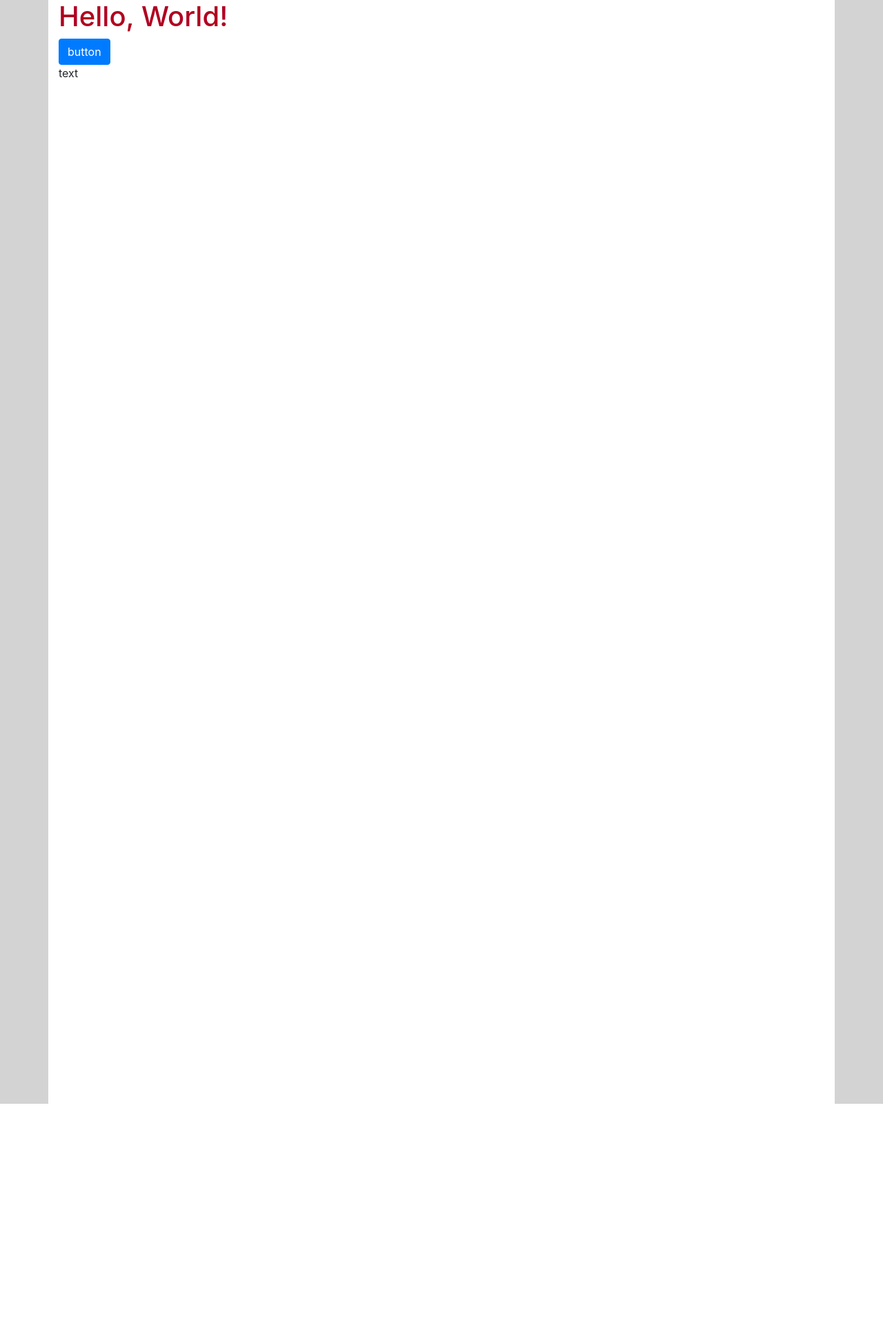
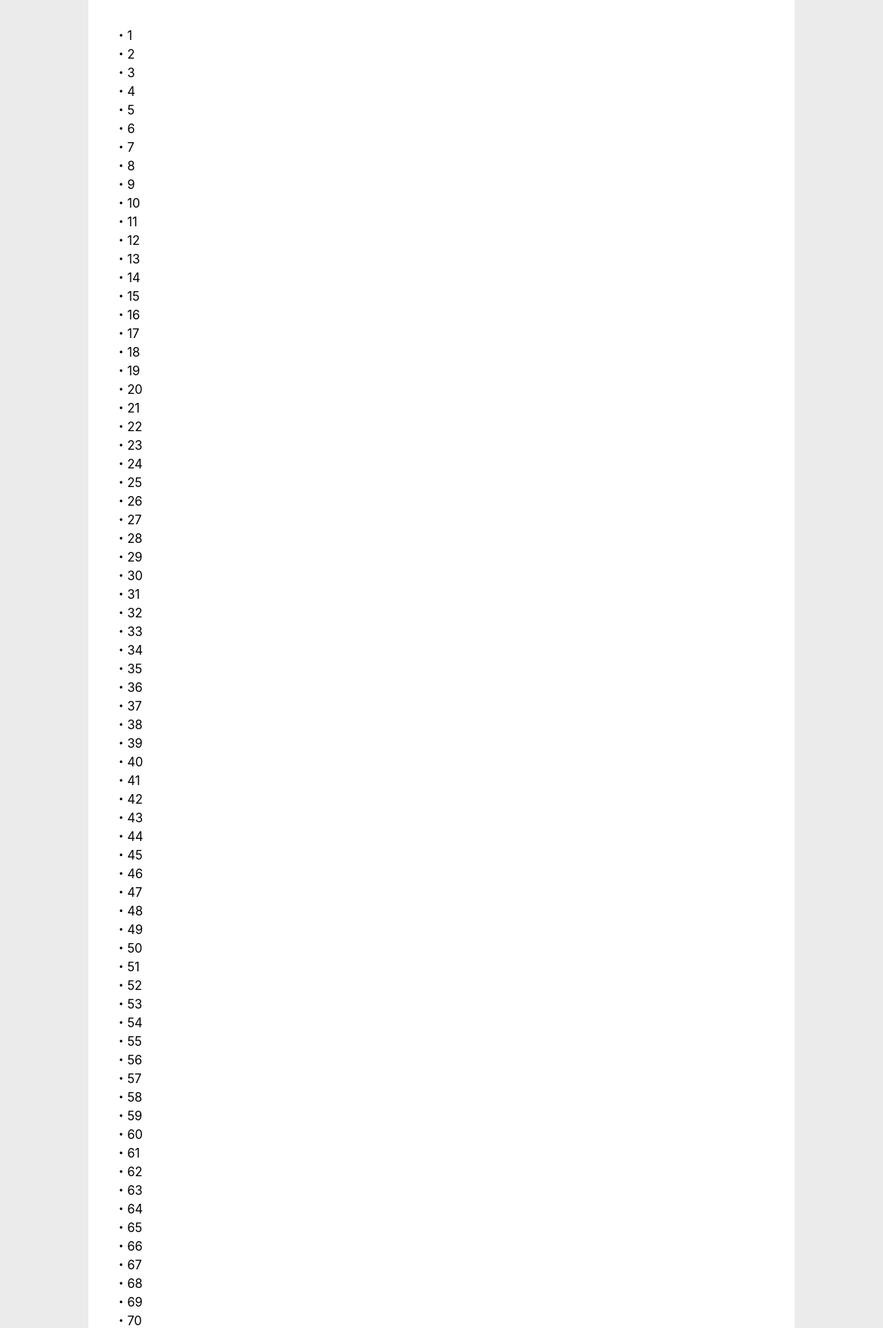
Before and after one commit to mutoxu-N/iDSMemo, a Flask app: page / in a window 1280 px wide. Shown: the top 1925 px of the page at 69% size. Before the commit the page ends 1600 px from the top, so only its background shows below. Run offline with Flask 2, Linux system fonts and the light colour scheme; some libraries are stand-ins or nearby versions.

Commit message:
JavaScriptで試作

```diff
--- a/app.py
+++ b/app.py
@@ -13,4 +13,4 @@ def hello():
 if __name__ == "__main__":
     print('on hello')
     # flask 実行
-    app.run(host="127.0.0.1", port=5000)
+    app.run(host="127.0.0.1", port=8080)
--- a/index.js
+++ b/index.js
@@ -19,10 +19,10 @@ app.on('ready', function() {
   });
 
   const rp = require('request-promise');
-  const addr = 'http://localhost:5000'; // アドレス
+  const addr = 'http://localhost:8080'; // アドレス
 
   const openWindow = function() {
-    mainWindow = new BrowserWindow({width: 1280, height: 600 });
+    mainWindow = new BrowserWindow({width: 1280, height: 720 });
     mainWindow.loadURL(addr);
 
     // 開発ツール
--- a/static/css/style.css
+++ b/static/css/style.css
@@ -1,13 +1,29 @@
 body{
-    background-color: lightgray;
+    text-align: center;
+    background-color: rgb(235, 235, 235);
 }
 
 h1 {
     color: #B00020;
 }
 
-div.container {
-    width: 90%;
-    height: 100em;
+div#container {
+    width: 80%;
+    height: auto;
+    display: inline-block;
+    text-align: left;
+    padding: 3%;
+    margin: 0;
+    font-size: 18px;
+    line-height: 1.5em;
     background-color: white;
+    overflow: hidden;
 }
+
+div.memo {
+    color: black;
+}
+
+div.active{
+    background-color: yellow;
+}
--- a/static/js/script.js
+++ b/static/js/script.js
@@ -1,5 +1,30 @@
 
-//button clicked
-function sample() {
-    document.getElementById('text').textContent = 'clicked!';
+function memo_clicked(e) {
+    memos = document.getElementsByClassName('memo');
+    for(var i=memos.length-1; i>=0; i--){
+        if(memos[i].onclick == null){
+            if(memos[i] == this) memos[i].classList.add('active');
+            else memos[i].classList.remove('active');
+        }
+    }
 }
+
+function add_memo(content) {
+    var c = document.getElementById('container');
+    var newElement = document.createElement('div');
+    newElement.classList.add('memo');
+    newElement.textContent = '・' + content;
+    newElement.addEventListener("click", memo_clicked);
+    c.appendChild(newElement);
+
+}
+
+// clicked
+document.body.onclick = function(e) {
+    console.log(e.clickX);
+}
+
+// memo create
+for(var i=0; i<100; i++){
+    add_memo(i+1)
+}
--- a/templates/index.html
+++ b/templates/index.html
@@ -5,14 +5,11 @@
     <title>Title</title>
     <link rel="stylesheet" href="https://stackpath.bootstrapcdn.com/bootstrap/4.1.0/css/bootstrap.min.css" integrity="sha384-9gVQ4dYFwwWSjIDZnLEWnxCjeSWFphJiwGPXr1jddIhOegiu1FwO5qRGvFXOdJZ4" crossorigin="anonymous">
     <link rel="stylesheet" href="/static/css/style.css">
-    <script type="text/javascript" src="/static/js/script.js"></script>
+    <script type="text/javascript" src="https://code.jquery.com/jquery-3.4.1.min.js"></script>
 </head>
 <body>
-<div class="container">
-    <h1>Hello, World!</h1>
-    <button class="btn btn-primary" onclick="sample()">button</button>
-    <p id="text">text</p>
-    <div id="codex-editor"></div>
+<div id="container">
 </div>
+<script type="text/javascript" src="/static/js/script.js"></script>
 </body>
 </html>
```
